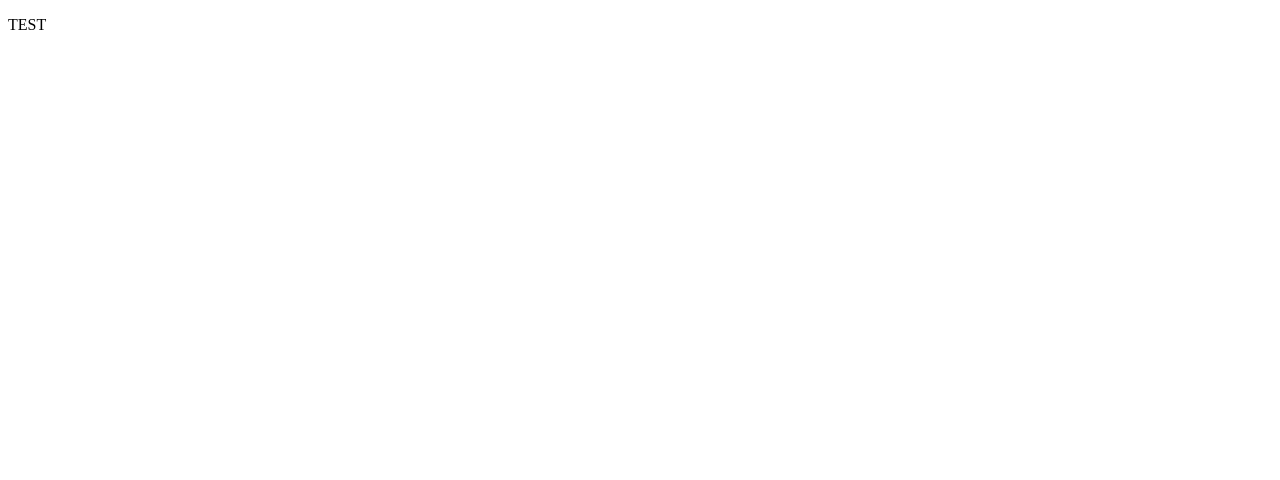
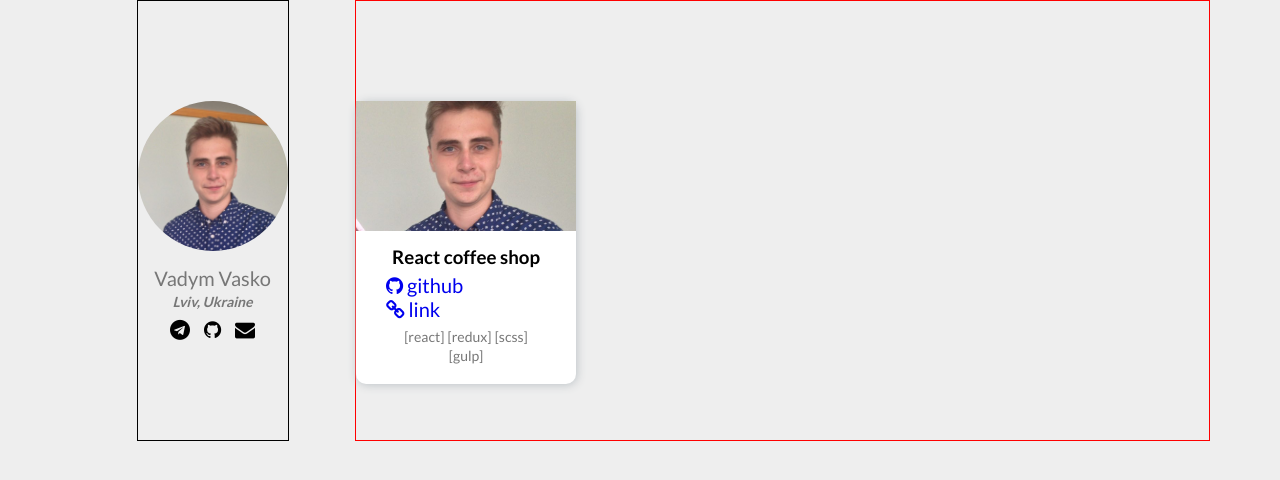
Before and after one commit to vadikcorp/vadikcorp.github.io, a website built with webpack: page src/index.html in a window 1280 px wide. Built offline with nearby package versions, Linux system fonts and the light colour scheme.

Commit message:
in progress..

```diff
--- a/src/index.html
+++ b/src/index.html
@@ -3,8 +3,62 @@
 <head>
   <meta charset="UTF-8">
   <title>Vadym Vasko</title>
+  <!-- ICON TITLE -->
+  <link rel="shortcut icon" href="favicon.ico" />
+  <!-- FONT AWESOME -->
+  <link rel="stylesheet" href="https://stackpath.bootstrapcdn.com/font-awesome/4.7.0/css/font-awesome.min.css">
+  <!-- LATO FONT -->
+  <link href="https://fonts.googleapis.com/css?family=Lato:400,700,900" rel="stylesheet">
+
 </head>
 <body>
-  <p>TEST</p>
+  <div class="container">
+    <div class="contact">
+      <div class="contact__item contact__item_photo"></div>
+      <div class="contact__item contact__item_name">
+        <span>Vadym Vasko</span>
+      </div>
+      <div class="contact__item contact__item_location">
+        <span>Lviv, Ukraine</span>
+      </div>
+      <!-- <div class="contact__item contact__item_about">
+        <span>web developer</span>
+      </div> -->
+      <div class="contact__item contact__item_contact">
+        <!-- <div class="contact__linkedin"><i class="fa fa-linkedin"></i></div> -->
+        <div class="contact__icon"><i class="fa fa-telegram"></i></div>
+        <div class="contact__icon"><i class="fa fa-github"></i></div>
+        <div class="contact__icon"><i class="fa fa-envelope"></i></div>
+      </div>
+    </div>
+    <div class="portfolio">
+      <div class="portfolio-container">
+        <div class="portfolio-container__photo"></div>
+        <div class="portfolio-container-info">
+          <div class="portfolio-container-info__header">
+            <h3>React coffee shop</h3>
+          </div>
+          <div class="portfolio-container-info__link">
+            <div class="portfolio-container-info__link_site">
+              <a href="https://www.github.com/vadikcorp" target="_blank">
+                <i class="fa fa-github"></i> github
+              </a>
+            </div>
+            <div class="portfolio-container-info__link_site">
+              <a href="https://vadikcorp.github.io/" target="_blank">
+                <i class="fa fa-link"></i> link
+              </a>
+            </div>
+          </div>
+          <div class="portfolio-container-info__tags">
+              <span class="tag">[react]</span>
+              <span class="tag">[redux]</span>
+              <span class="tag">[scss]</span>
+              <span class="tag">[gulp]</span>
+          </div>
+        </div>
+      </div>
+    </div>
+  </div>
 </body>
 </html>
--- a/src/styles/index.scss
+++ b/src/styles/index.scss
@@ -0,0 +1,132 @@
+body {
+  background-color: #eee;
+  font-family: 'Lato', sans-serif;
+  padding: 0;
+  margin: 0;
+}
+
+.container {
+  max-width: 1140px;
+  margin: 0 auto;
+  display: grid;
+  grid-template-columns: repeat(12, 1fr);
+  grid-template-rows: repeat(12, 1fr);
+  justify-content: center;
+  align-content: center;
+}
+
+.contact {
+  padding: 100px 0px;
+  grid-column: 1 / 4;
+  grid-row: 1 / 13;
+  justify-self: center;
+  align-self: center;
+  display: flex;
+  flex-direction: column;
+  justify-content: space-between;
+  border: 1px solid #000;
+  text-align: center;
+  &__item {
+    color:#777777;
+    &_photo {
+      background: url('../img/me.png');
+      background-repeat: no-repeat;
+      background-position: center;
+      background-size: cover;
+      height: 150px;
+      width: 150px;
+      border-radius: 100px;
+      margin-bottom: 15px;
+    }
+    &_name {
+      font-size: 20px;
+      margin-bottom: 3px;
+    }
+    &_location {
+      font-weight: 700;
+      font-style: italic;
+      font-size: 14px;
+      margin-bottom: 10px;
+    }
+    &_contact {
+      display: flex;
+      justify-content: center;
+    }
+    .contact__icon {
+      margin: 0px 7px;
+      i {
+        font-size: 20px;
+        color: #000;
+
+      }
+    }
+  }
+}
+
+.portfolio {
+  grid-column: 4 / 13;
+  grid-row: 1 / 13;
+  border: 1px solid red;
+  padding-top: 100px;
+  &-container {
+    min-height: 200px;
+    border-radius: 10px;
+    z-index: 100;
+    width: 220px;
+    background-color: #ffffff;
+    box-shadow: 1px 1px 10px #bdc3c7;
+    transition: all .3s ease-out;
+    &:hover {
+      box-shadow: 2px 2px 30px #777;
+    }
+    &__photo {
+      background: url('../img/me.png');
+      background-repeat: no-repeat;
+      background-position: center;
+      background-size: cover;
+      height: 130px;
+      width: 220px;
+    }
+    .portfolio-container-info {
+      display: flex;
+      flex-direction: column;
+      padding: 15px 30px;
+      & > div {
+        margin-bottom: 5px;
+        text-align: center;
+      }
+      &__header {
+        h3 {
+          margin: 0;
+        }
+      }
+      &__link {
+        display: flex;
+        flex-direction: column;
+        &_site {
+          display: inline-block;
+          font-size: 20px;
+          text-align: left;
+          a {
+            text-decoration: none;
+            outline: none;
+            &:visited {
+              color: #000;
+            }
+          }
+        }
+      }
+      &__tags {
+        text-align: left;
+        dispay: flex;
+        flex-direction: row;
+        flex-wrap: wrap;
+        .tag {
+          display: inline-block;
+          color: #777;
+          font-size: 14px;
+        }
+      }
+    }
+  }
+}
```
Also changed, not shown: src/img/me.png (added).
